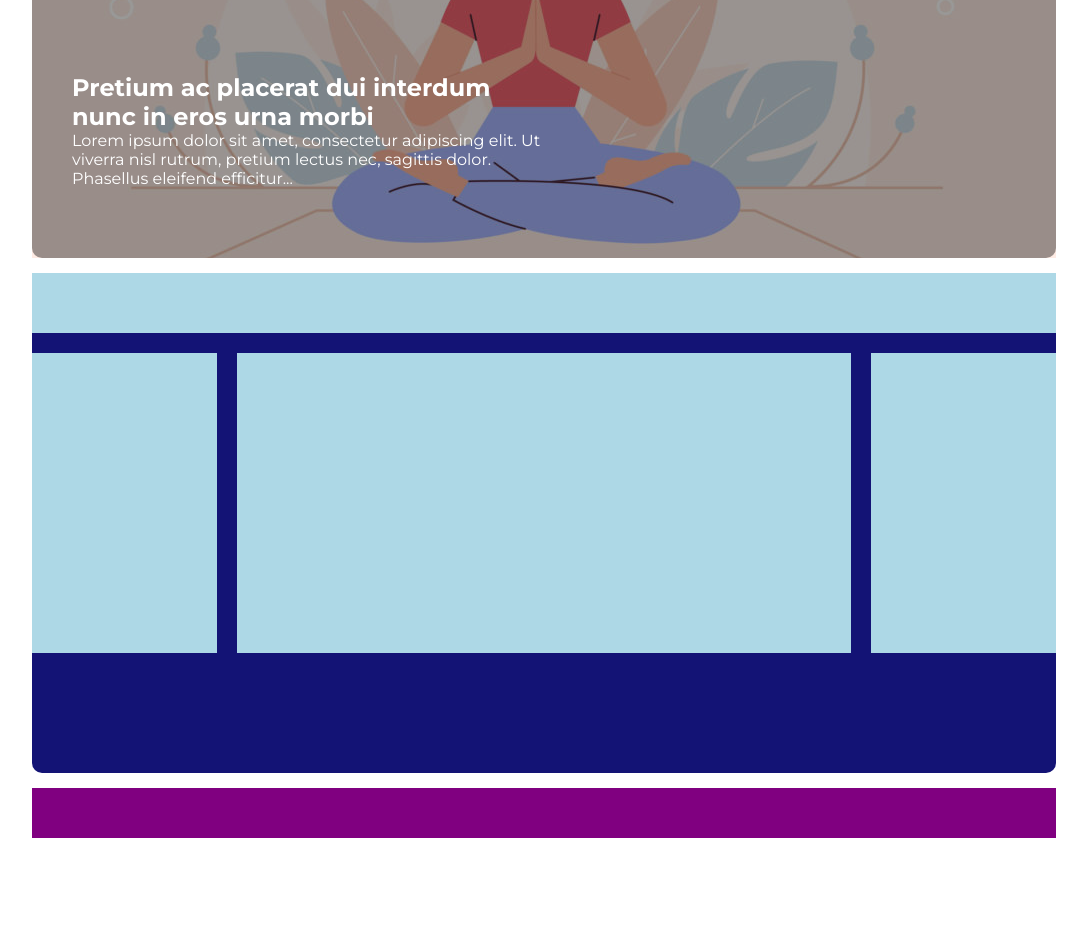
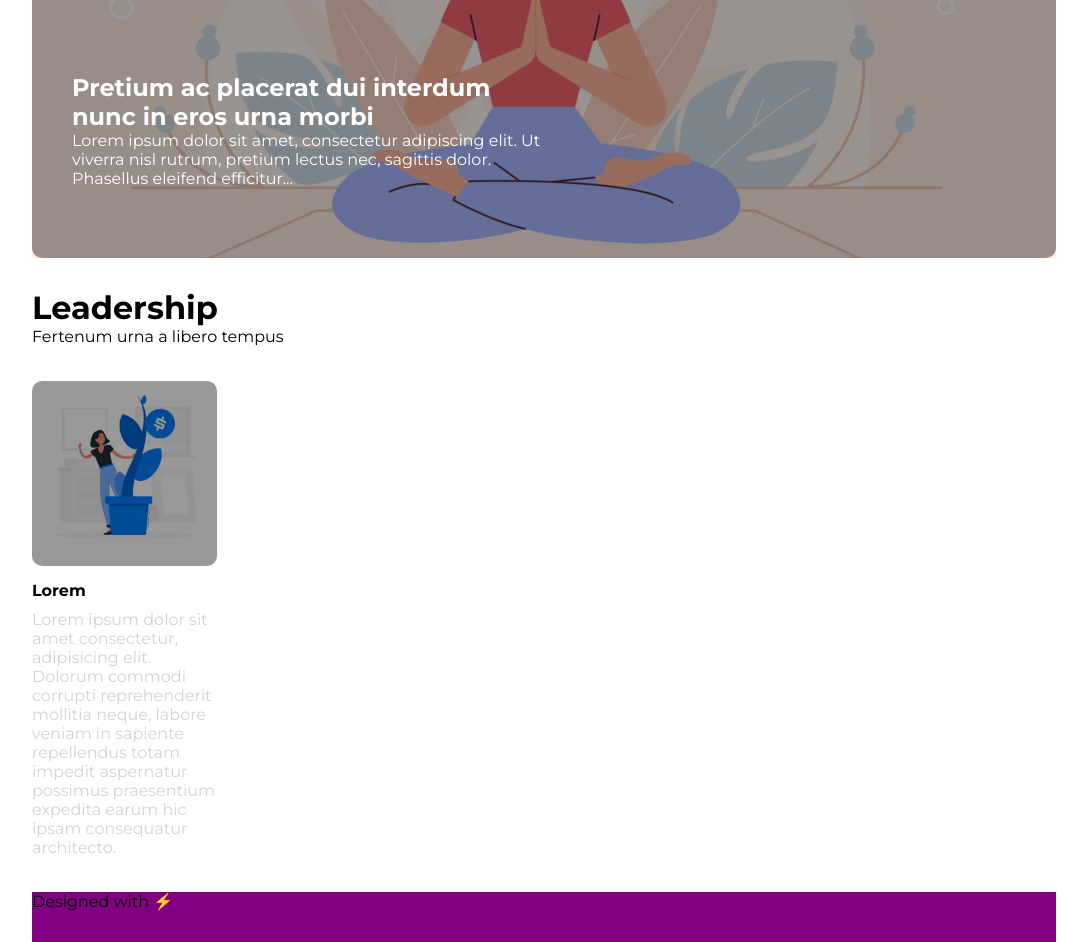
Before and after one commit to SimoneBenato/htmlcss-wp, a plain HTML site: page index.html in a window 1280 px wide. Shown: the part 380-1322 px from the top of the page, without its empty margins (96-1183 px from the left). Before the commit the page ends 1218 px from the top, so only its background shows below. Drawn offline with Linux system fonts and the light colour scheme.

Commit message:
Creazione sidebar dettaglio

```diff
--- a/css/style.css
+++ b/css/style.css
@@ -54,6 +54,8 @@ nav li a {
 
 /* css main */
 
+/* css contenitori */
+
 .contenitore {
     width: 100%;
     height: 500px;
@@ -78,33 +80,43 @@ nav li a {
     border-radius: 10px;
 }
 
- .testo-banner {
-    position: absolute;
-    width: 55%;
-    color: white;
-    bottom: 0;
-    padding: 70px 40px;
-}
-
 .head {
     float: top;
     width: 100%;
-    height: 60px;
     margin-bottom: 10px;
+    padding-top: 15px;
+    padding-bottom: 15px;
+}
+
+/* per far funzionare l'overlay immagine e overlay devono essere in un contenitore con le sefuenti regole */
+
+.immagine-miniatura {
+    position: relative;
+}
+
+.miniatura {
+    width: 100%;
+    height: 200px;
+    object-fit: cover;
+    display: block;
+}
+
+p {
+    color: lightgray;
+    padding: 10px 0;
 }
 
 .middle {
     width: calc((100% / 5) * 3);
-    height: 300px;
     float: left;
     margin: 10px;
 }
 
 .sidebar {
     width: calc((100% / 5) - 20px );
-    height: 300px;
     float: left;
     margin: 10px;
+    position: relative;
 }
 
 .left {
@@ -115,6 +127,25 @@ nav li a {
     margin-right: 0px;
 }
 
+/* css testo */
+
+.testo-banner {
+    position: absolute;
+    width: 55%;
+    color: white;
+    bottom: 0;
+    padding: 70px 40px;
+}
+
+.testo-miniatura {
+    position: absolute;
+    width: 100%;
+    color: white;
+}
+
+h4 {
+    padding-top: 15px;
+}
 /* css footer */
 
 footer {
--- a/index.html
+++ b/index.html
@@ -35,34 +35,58 @@
 
         <!-- corpo centrale pagina -->
         <main>
-            <!-- prima contenitore -->
+            <!-- slider -->
             <div class="contenitore">
                     <img src="img/banner.jpg" alt="Chill-Yoga">
-                    <div class="overlay">
+                    <div class="overlay"></div>
                         <div class="testo-banner">
                             <h2>
                                 Pretium ac placerat dui interdum nunc
                                 in eros urna morbi
                             </h2>
-                            <p>
+                            <span>
                                 Lorem ipsum dolor sit amet, consectetur adipiscing elit. Ut viverra nisl
                                 rutrum, pretium lectus nec, sagittis dolor. Phasellus eleifend efficitur...
-                            </p>
+                            </span>
                         </div>
-                    </div>
             </div>
 
             <!-- contenitore con sezioni -->
-            <div  class="contenitore blue clearfix">
-                <div class="head lightblue"></div>
-                <div class="sidebar left lightblue"></div>
+            <div  class="contenitore clearfix">
+
+                <!-- header main section   -->
+                <div class="head clearfix">
+                    <h1>Leadership</h1>
+                    <span>Fertenum urna a libero tempus</span>
+                </div>
+
+                <!-- sezione sinistra -->
+                <div class="sidebar clearfix left">
+                    <div class="immagine-miniatura">
+                        <img class="miniatura" src="img/img-1.jpg" alt="Chill-PLants">
+                        <div class="overlay"></div>
+                    </div>
+                        <div class="testo-minatura">
+                            <h4>
+                                Lorem
+                            </h4>
+                            <p>
+                               Lorem ipsum dolor sit amet consectetur, adipisicing elit. Dolorum commodi corrupti reprehenderit mollitia neque, labore veniam in sapiente repellendus totam impedit aspernatur possimus praesentium expedita earum hic ipsam consequatur architecto.
+                            </p>
+                        </div>
+
+                </div>
+
+
                 <div class="middle lightblue"></div>
                 <div class="sidebar right lightblue"></div>
             </div>
         </main>
 
         <!-- piè pagina -->
-        <footer></footer>
+        <footer>
+            <span>Designed with &#9889;</span>
+        </footer>
     </div>
 </body>
 </html>
```
